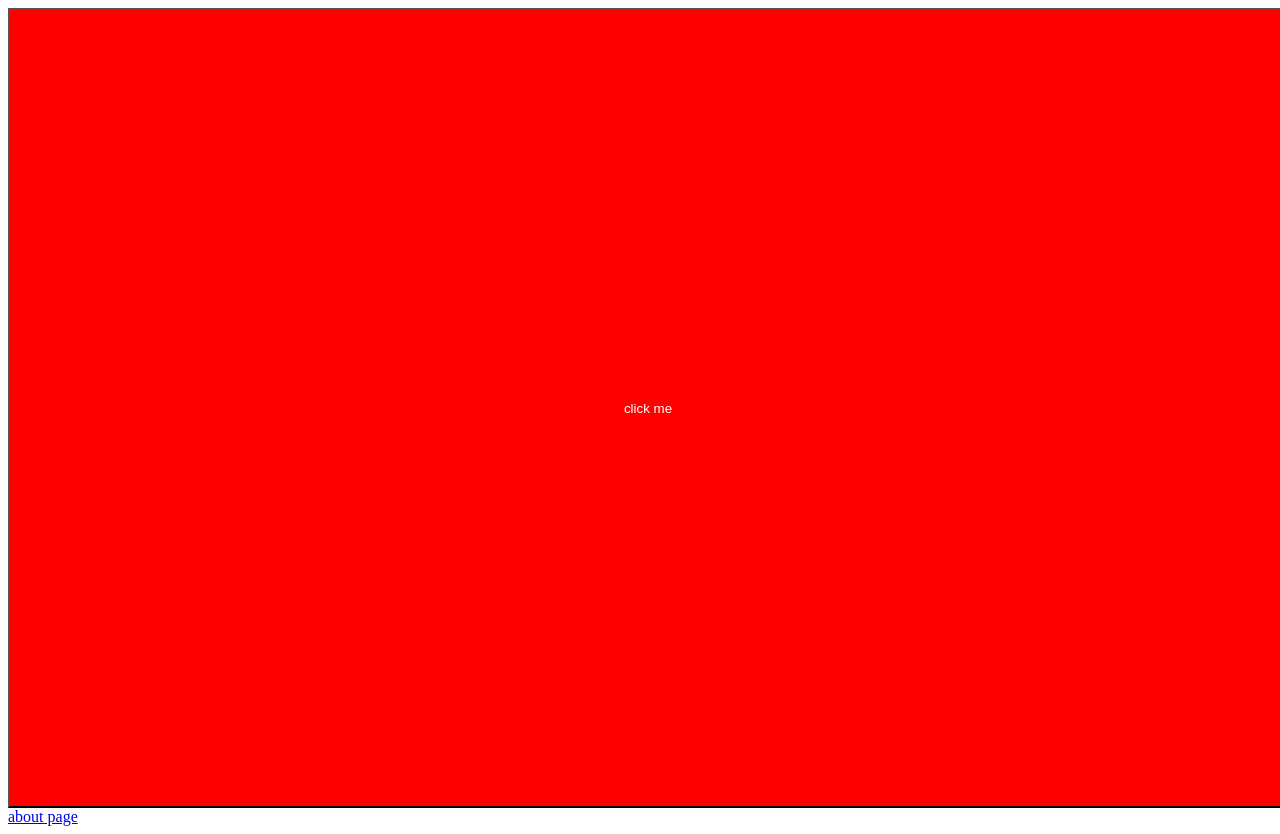
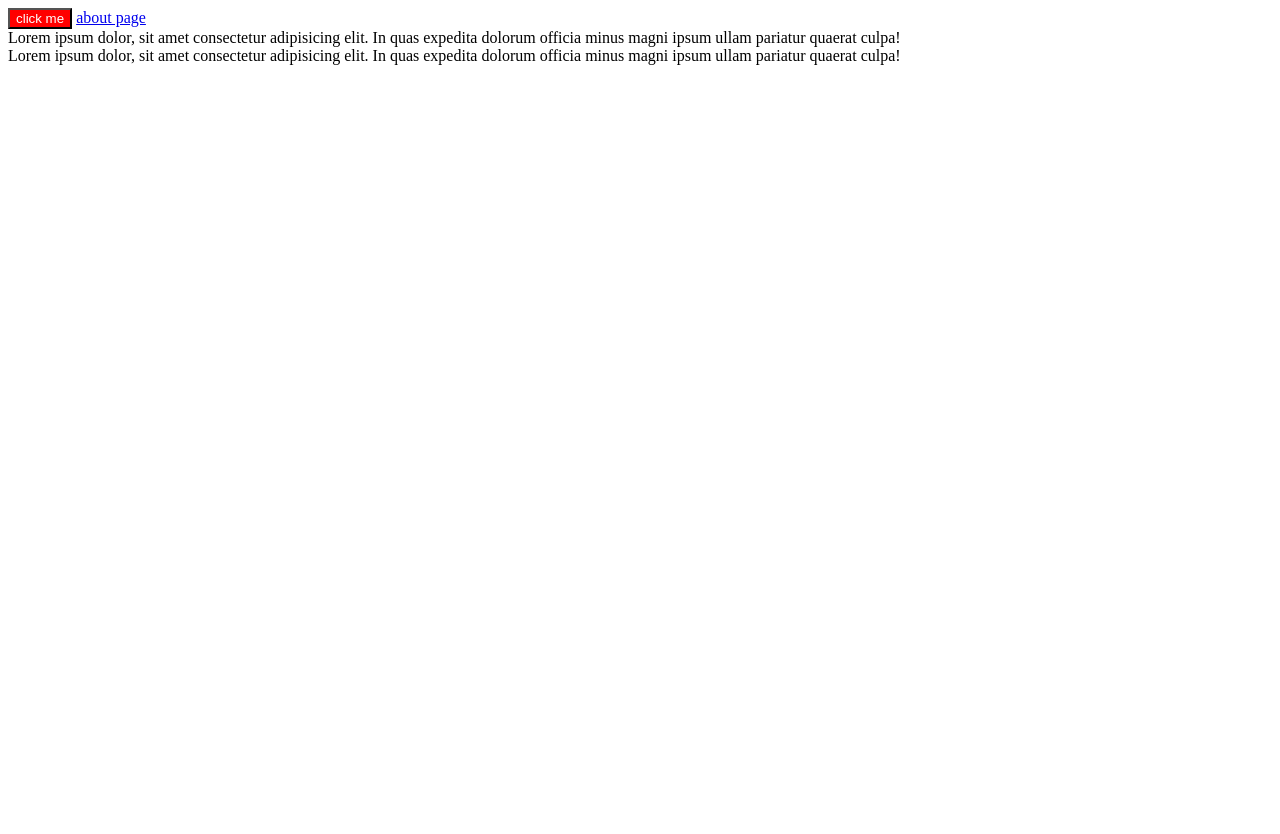
Before and after one commit to abhishekxix/web-practice, a plain HTML site: page index.html in a window 1280 px wide. After the commit the page ends 800 px from the top, so only its background shows below. Drawn offline with Linux system fonts and the light colour scheme.

Commit message:
innerHTML

```diff
--- a/app.js
+++ b/app.js
@@ -44,5 +44,12 @@ console.log(result)
 
 btn.style.color = 'white'
 btn.style.backgroundColor = 'red'
-btn.style.width = '100vw'
-btn.style.height = '100vh'
+// btn.style.width = '100vw'
+// btn.style.height = '100vh'
+
+const first = document.querySelector('#first')
+const second = document.createElement('div')
+second.innerHTML = first.innerHTML
+document.body.append(second)
+// second.remove()
+// document.body.removeChild(first)
--- a/index.html
+++ b/index.html
@@ -9,7 +9,10 @@
   <body>
     <button class="btn">click me</button>
     <a href="./about.html">about page</a>
-
+    <div id="first">
+      Lorem ipsum dolor, sit amet consectetur adipisicing elit. In quas expedita
+      dolorum officia minus magni ipsum ullam pariatur quaerat culpa!
+    </div>
     <script type="application/javascript" src="./app.js"></script>
   </body>
 </html>
```
